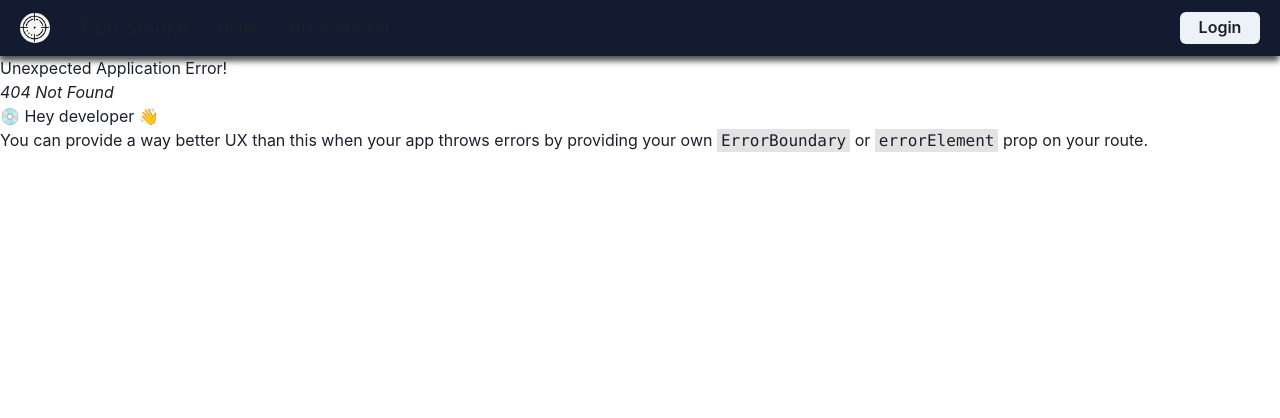
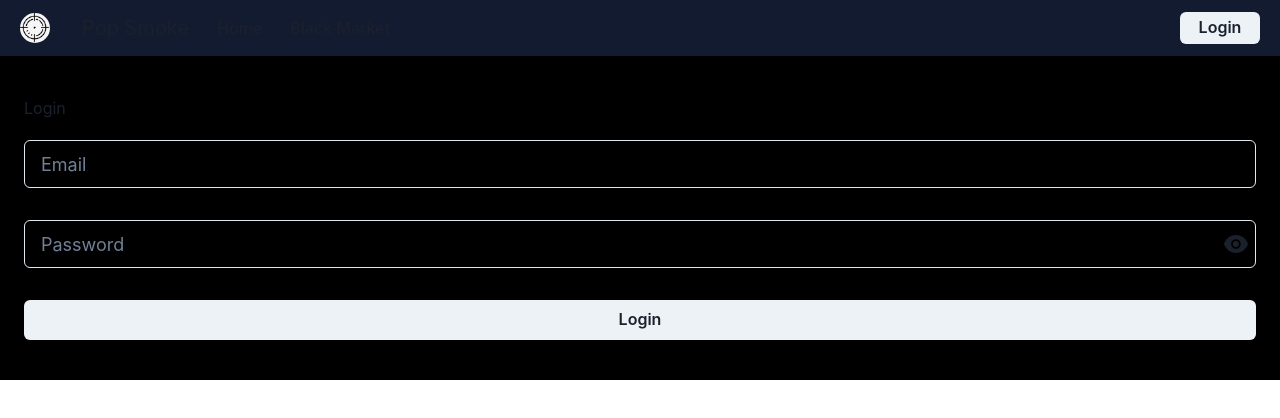
Before and after one commit to skallywag/popsmoke-AS, a React (Vite) app: page /login in a window 1280 px wide. Before the commit this address had no page. Shown: the top 418 px of the page. Built offline with nearby package versions, Linux system fonts and the light colour scheme.

Commit message:
Added login page with route to router. Created login page component and scss file

```diff
--- /dev/null
+++ b/src/pages/loginPage/LoginPage.scss
@@ -0,0 +1,10 @@
+.loginPage {
+  .loginContainer {
+    background-color: black;
+    padding: 40px 24px;
+    height: 100%;
+    span {
+      color: white;
+    }
+  }
+}
--- /dev/null
+++ b/src/pages/loginPage/LoginPage.tsx
@@ -0,0 +1,108 @@
+import React, { useState } from "react";
+import themes from "../../themes/themes.module.scss";
+import { AiFillEye, AiFillEyeInvisible } from "react-icons/ai";
+import {
+  Button,
+  Box,
+  Input,
+  InputRightElement,
+  InputGroup,
+} from "@chakra-ui/react";
+import { useForm, SubmitHandler } from "react-hook-form";
+import { useAppDispatch } from "../../state/state.hooks";
+import { router } from "../../router";
+import { setLogin } from "../../state/appSlice";
+import "./LoginPage.scss";
+
+type FormData = {
+  email: string;
+  password: string;
+};
+const LoginPage: React.FC = () => {
+  const [showPassword, setShowPassword] = useState<boolean>(false);
+  const loginDispatch = useAppDispatch();
+  const {
+    register,
+    setValue,
+    handleSubmit,
+    formState: { errors },
+  } = useForm<FormData>();
+
+  const onSubmit: SubmitHandler<FormData> = async () => {
+    try {
+      loginDispatch(setLogin(true));
+      router.navigate("/");
+    } catch (error) {
+      console.error(error);
+    }
+  };
+
+  return (
+    <Box className="loginPage page">
+      <Box className="loginContainer">
+        <h1 style={{ marginBottom: "20px", color: themes.primaryOrange }}>
+          Login
+        </h1>
+        <form
+          onSubmit={handleSubmit(onSubmit)}
+          style={{ display: "flex", flexDirection: "column" }}
+        >
+          {errors.email && <span>{errors.email.message}</span>}
+          <Input
+            mb={8}
+            size={"lg"}
+            type="text"
+            placeholder="Email"
+            {...register("email", {
+              required: "Email is required",
+              validate: {
+                maxLength: (email) =>
+                  email.length <= 50 ||
+                  "The email should have at most 50 characters",
+                matchPattern: (v) =>
+                  /^\w+([.-]?\w+)*@\w+([.-]?\w+)*(\.\w{2,3})+$/.test(v) ||
+                  "Email is not valid",
+              },
+            })}
+          />
+          {errors.password && <span>{errors.password.message}</span>}
+          <InputGroup>
+            <Input
+              mb={8}
+              size={"lg"}
+              type={showPassword ? "text" : "password"}
+              placeholder="Password"
+              {...register("password", {
+                required: "Password is required",
+                maxLength: 30,
+                minLength: 2,
+              })}
+            />
+            <InputRightElement
+              style={{ position: "absolute", top: "4px" }}
+              children={
+                showPassword ? (
+                  <AiFillEyeInvisible
+                    onClick={() => setShowPassword(!showPassword)}
+                    size={28}
+                    color={themes.primaryOrange}
+                  />
+                ) : (
+                  <AiFillEye
+                    onClick={() => setShowPassword(!showPassword)}
+                    size={28}
+                    color={themes.primaryOrange}
+                  />
+                )
+              }
+            />
+          </InputGroup>
+          <Button width={"100%"} type="submit">
+            Login
+          </Button>
+        </form>
+      </Box>
+    </Box>
+  );
+};
+export default LoginPage;
--- a/src/router.tsx
+++ b/src/router.tsx
@@ -1,4 +1,5 @@
 import { createBrowserRouter } from "react-router-dom";
+import LoginPage from "./pages/loginPage/LoginPage";
 import HomePage from "./pages/homePage/HomePage";
 
 export const router = createBrowserRouter([
@@ -6,4 +7,8 @@ export const router = createBrowserRouter([
     path: "/",
     element: <HomePage />,
   },
+  {
+    path: "/login",
+    element: <LoginPage />,
+  },
 ]);
```
